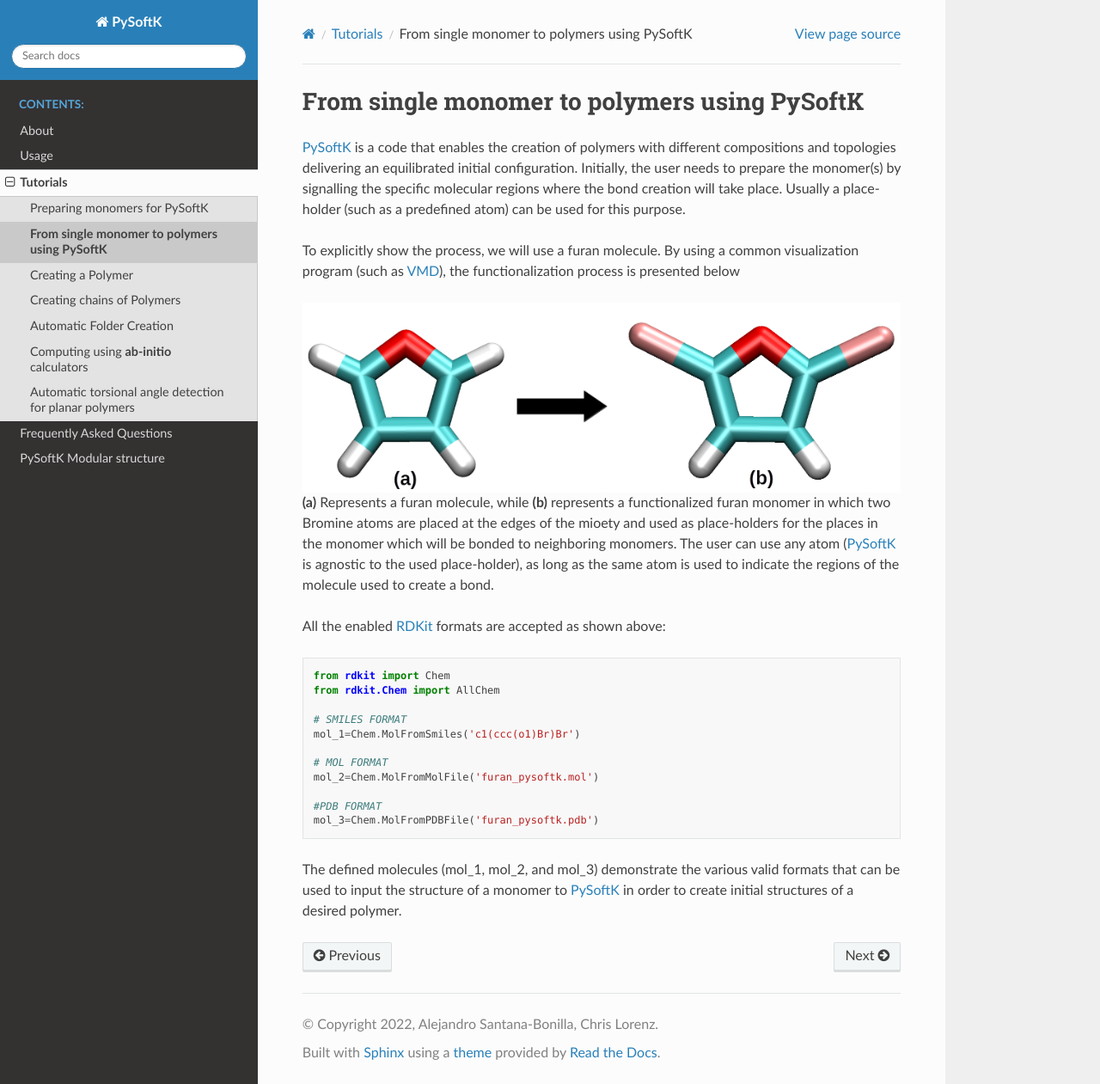
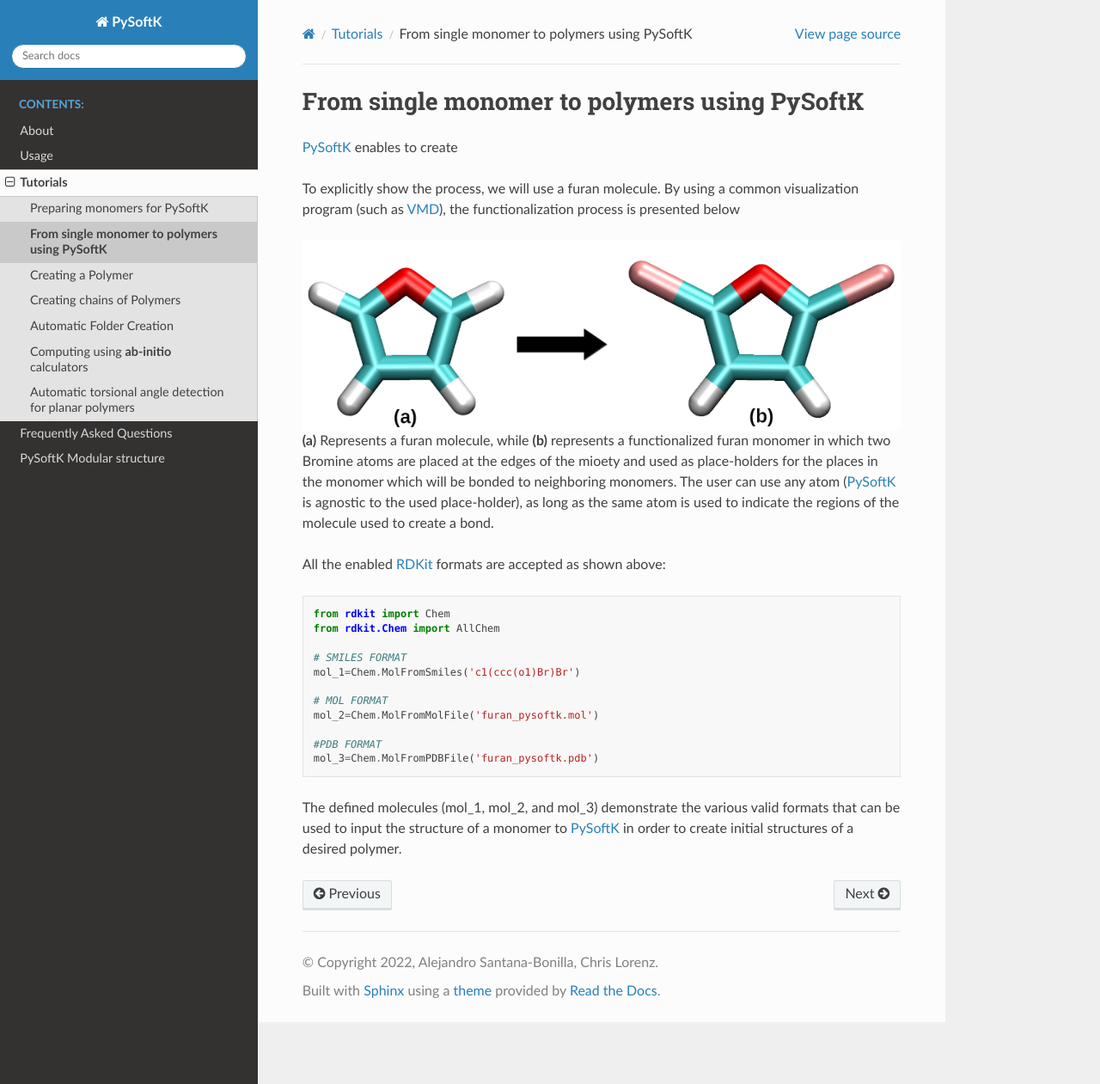
Before and after one commit to alejandrosantanabonilla/pysoftk, a Sphinx documentation site: the page built from docs/source/tutorials/monomer_polymers.rst, in a window 1280 px wide and 1261 px high. Shown: the whole window at 86% size. Built offline with Sphinx 7.4.7 and the Read the Docs theme 2.0.0, drawn with Linux system fonts in a browser that asks for light colours; pages that are not in the unit, such as notebooks, are missing from menus.

Commit message:
Update monomer_polymers.rst

```diff
--- a/docs/source/tutorials/monomer_polymers.rst
+++ b/docs/source/tutorials/monomer_polymers.rst
@@ -4,7 +4,7 @@
 From single monomer to polymers using PySoftK
 =========================================================
 
-PySoftK_ is a code that enables the creation of polymers with different compositions and topologies delivering an equilibrated initial configuration. Initially, the user needs to prepare the monomer(s) by signalling the specific molecular regions where the bond creation will take place. Usually a place-holder (such as a predefined atom) can be used for this purpose.
+PySoftK_ enables to create
 
 To explicitly show the process, we will use a furan molecule. By using a common visualization program (such as VMD_), the functionalization process is presented below
 
```
